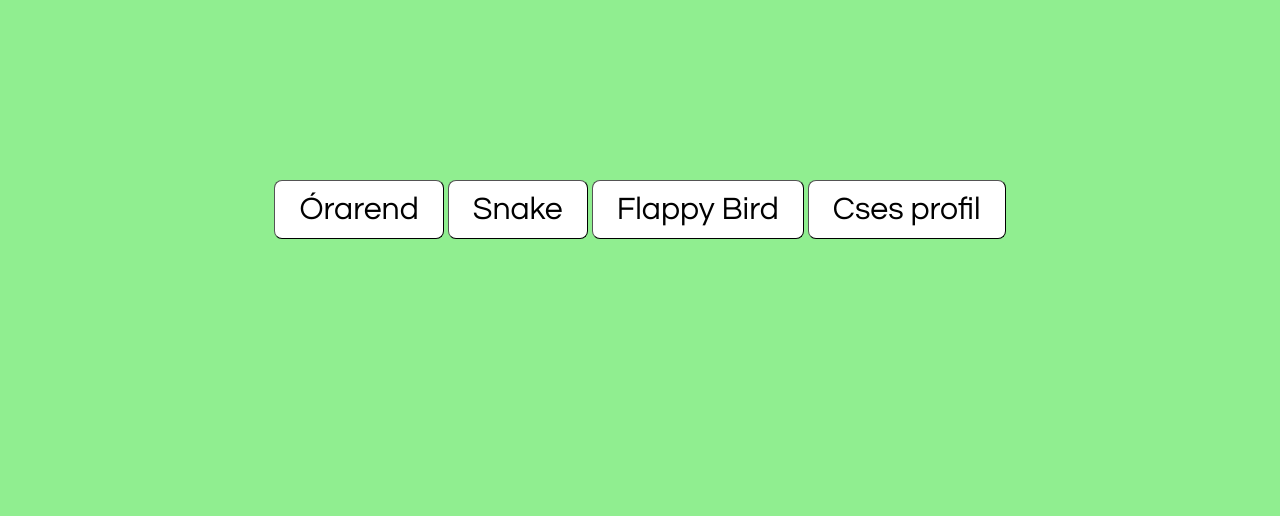
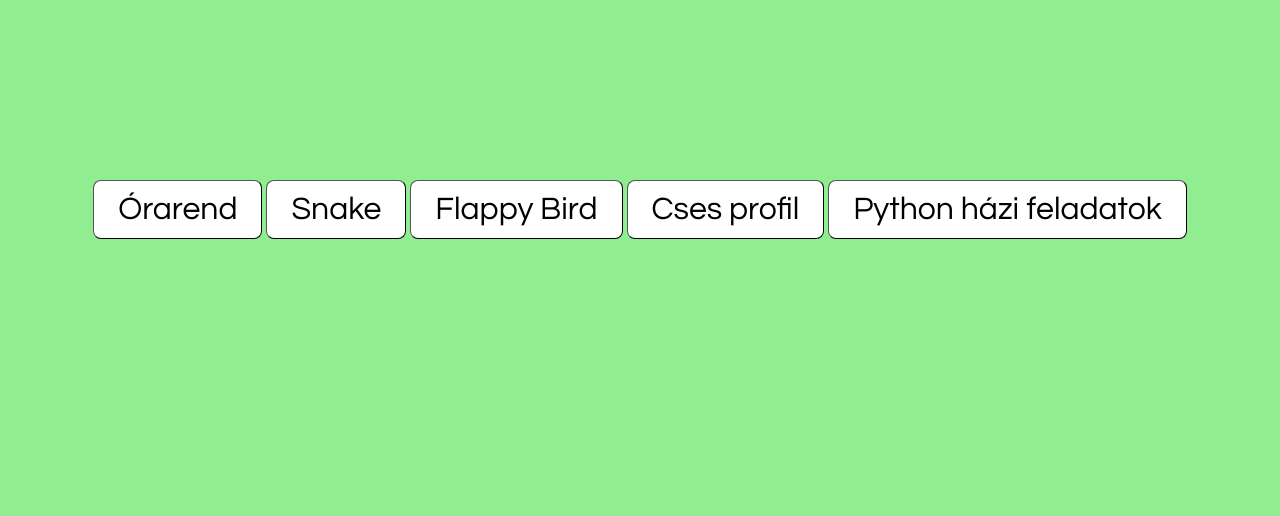
Before and after one commit to KD229/Skola, a plain HTML site: page index.html in a window 1280 px wide. Shown: the part 160-676 px from the top of the page. Drawn offline with Linux system fonts and the light colour scheme.

Commit message:
Update index.html

```diff
--- a/index.html
+++ b/index.html
@@ -48,7 +48,7 @@
         <button type="button" onclick="window.open('snake/snake.html','_self')" class="listButton">Snake</button>
         <button type="button" onclick="window.open('FlappyBird2/flappy%20bird.html','_self')" class="listButton">Flappy Bird</button>
         <button type="button" onclick="window.open('https://cses.fi/user/155572','_self')" class="listButton">Cses profil</button>
-
+        <button type="button" onclick="window.open('Python/Python.html')" class="listButton">Python házi feladatok</button>
     <div style="width: 99%; position: absolute; bottom: 34px;">
         <button type="button" onclick="githublink()" class="githubButton"><img src="images/Github Logo.png"></button>
     </div>
```
